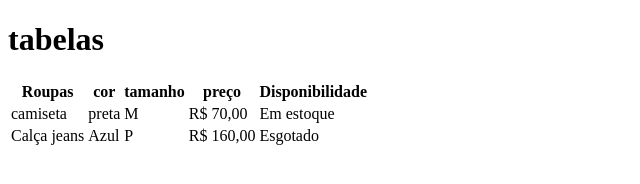
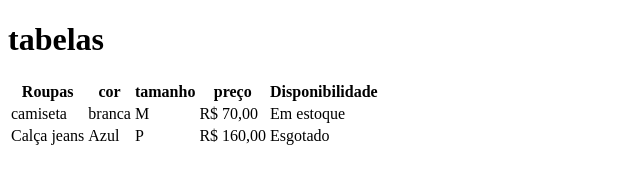
Before and after one commit to leokingdev/aula-tabela, a plain HTML site: page index.html in a window 1280 px wide. Shown: the whole page, without its empty margins (0-640 px from the left). Drawn offline with Linux system fonts and the light colour scheme.

Commit message:
mudando o preto para branca na cor

```diff
--- a/index.html
+++ b/index.html
@@ -18,7 +18,7 @@
         </tr>
         <tr>
             <td>camiseta</td>
-            <td>preta</td>
+            <td>branca</td>
             <td>M</td>
             <td>R$ 70,00</td>
             <td>Em estoque</td>
```
